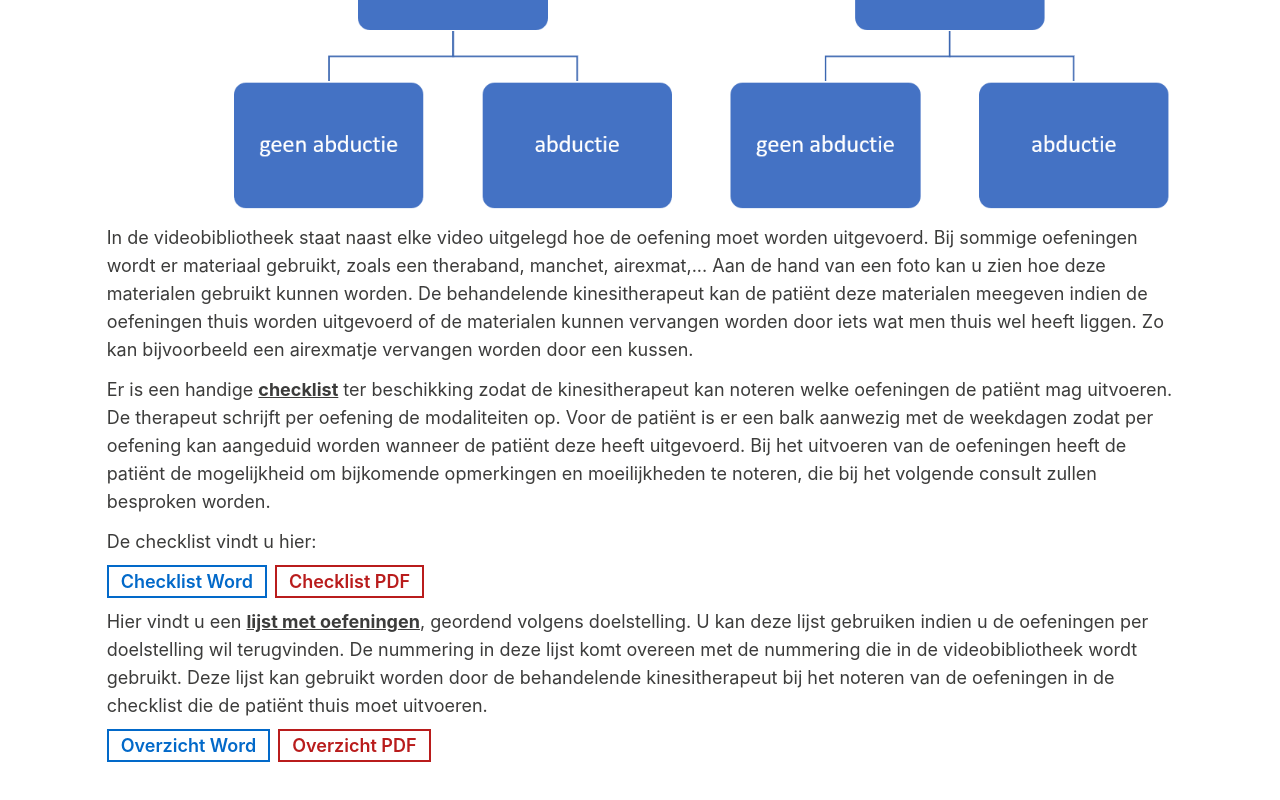
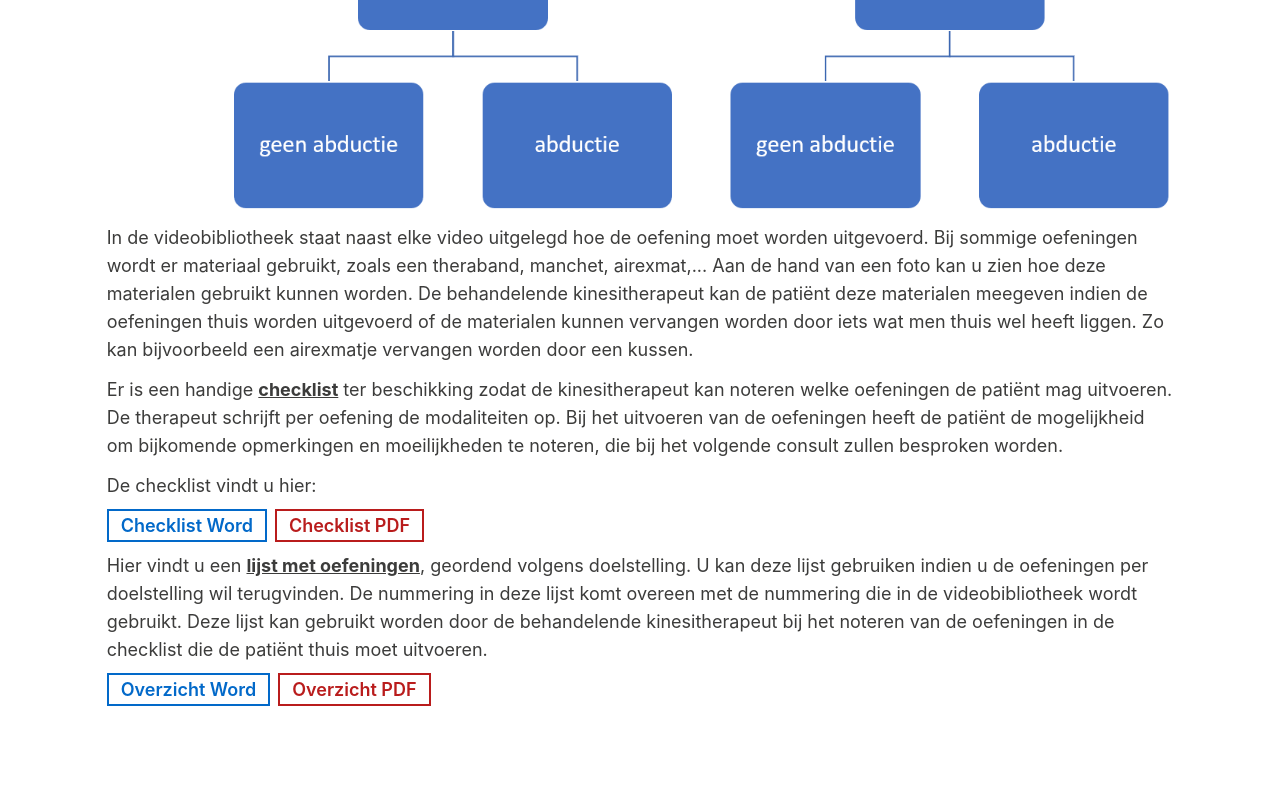
Before and after one commit to Klimaf/masterproef-marieke, a Next.js app: page /handleiding in a window 1280 px wide. Shown: the part 1718-2518 px from the top of the page. Built offline with nearby package versions, Linux system fonts and the light colour scheme; no server answers; what urql would draw is missing.

Commit message:
Fix small content mistakes

```diff
--- a/pages/handleiding.jsx
+++ b/pages/handleiding.jsx
@@ -140,11 +140,9 @@ export default function Home() {
           </strong>{" "}
           ter beschikking zodat de kinesitherapeut kan noteren welke oefeningen
           de patiënt mag uitvoeren. De therapeut schrijft per oefening de
-          modaliteiten op. Voor de patiënt is er een balk aanwezig met de
-          weekdagen zodat per oefening kan aangeduid worden wanneer de patiënt
-          deze heeft uitgevoerd. Bij het uitvoeren van de oefeningen heeft de
-          patiënt de mogelijkheid om bijkomende opmerkingen en moeilijkheden te
-          noteren, die bij het volgende consult zullen besproken worden.{" "}
+          modaliteiten op. Bij het uitvoeren van de oefeningen heeft de patiënt
+          de mogelijkheid om bijkomende opmerkingen en moeilijkheden te noteren,
+          die bij het volgende consult zullen besproken worden.{" "}
         </p>
         <p className="mb-3 text-uz-grey">De checklist vindt u hier:</p>
         <a
--- a/pages/voor-de-kinesitherapeut.jsx
+++ b/pages/voor-de-kinesitherapeut.jsx
@@ -138,7 +138,7 @@ export default function Home() {
             Indien dit vlot gaat, wordt overgegaan naar het grote zwembad. Daar
             is er minder begeleiding van de kinesitherapeut en moet de patiënt
             meer zelfstandig oefenen. Natuurlijk is er altijd een therapeut
-            aanwezig die de patiënt observeert en waaraan vragen kan gesteld
+            aanwezig die de patiënt observeert en waaraan vragen kunnen gesteld
             worden indien nodig.
           </li>
         </ul>
@@ -431,7 +431,7 @@ export default function Home() {
         </p>
         <p className="mb-3 text-uz-grey">
           Om de oefeningen zwaarder te maken, kunnen manchetten en therabanden
-          gebruikt worden. Bij iedere video is een foto toegevoegd die tonen hoe
+          gebruikt worden. Bij iedere video is een foto toegevoegd die toont hoe
           de patiënt een manchet of theraband kan gebruiken en waar deze dient
           bevestigd te worden.
         </p>
--- a/pages/voor-de-patient.jsx
+++ b/pages/voor-de-patient.jsx
@@ -85,7 +85,7 @@ export default function Home() {
             <u>gecementeerde prothese</u>
           </strong>{" "}
           heeft, mag u net zoals bij een ingroeiprothese, de eerste 6 weken geen
-          zijwaartse bewegingen van het been uitvoeren om de het bot met zijn
+          zijwaartse bewegingen van het been uitvoeren om het bot met zijn
           spieraanhechtingen de tijd te geven om terug vast te groeien. Omwille
           van dezelfde reden mag u ook niet steunen in de eerste 6 weken. Als u
           chemo- en/of radiotherapie krijgt, zal de revalidatie, net zoals bij
@@ -97,8 +97,8 @@ export default function Home() {
             <b>pijnstilling</b>
           </u>{" "}
           krijgen van het ziekenhuis. Het wordt ook aangeraden om na ontslag uit
-          het ziekenhuis pijnstilling te nemen, omdat vroegtijdig stoppen met
-          pijnmedicatie aanleiding kan geven tot een doorbraak van pijn, die
+          het ziekenhuis pijnstilling te nemen, aangezien vroegtijdig stoppen
+          met pijnmedicatie aanleiding kan geven tot een doorbraak van pijn, die
           moeilijk terug onder controle te krijgen is. Volgende medicatie kan u
           innemen:
         </p>
@@ -247,7 +247,7 @@ export default function Home() {
             U mag het been niet gestrekt in lig opheffen direct na de operatie.
             Dit zal na de operatie een pijnlijke beweging zijn en zal u
             waarschijnlijk onbewust niet uitvoeren. Na verloop van tijd wordt de
-            beweging minder pijnlijk en mag dit terug uitvoeren.
+            beweging minder pijnlijk en mag u dit terug uitvoeren.
           </li>
           <Image
             src={VDP1}
```
